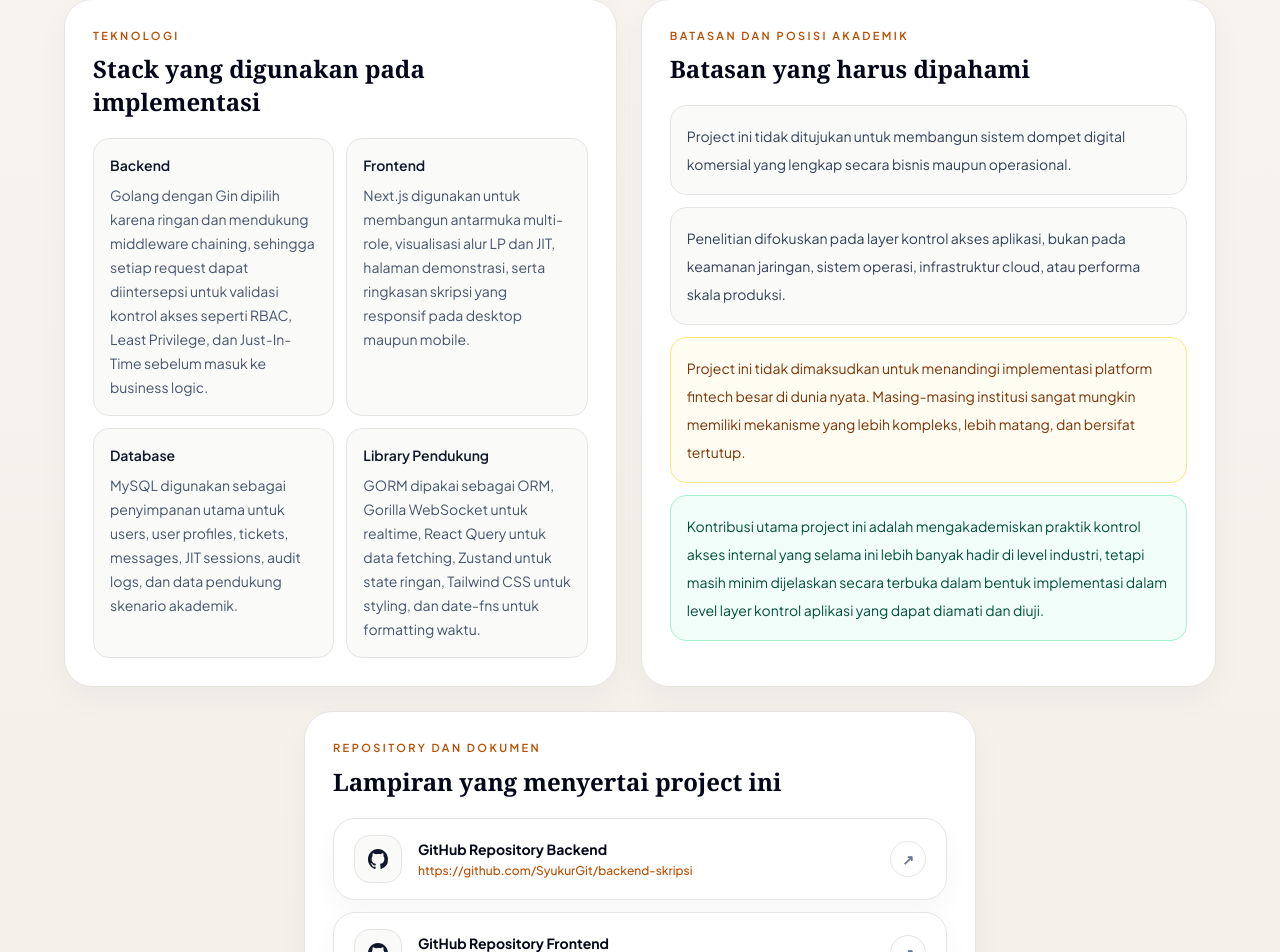
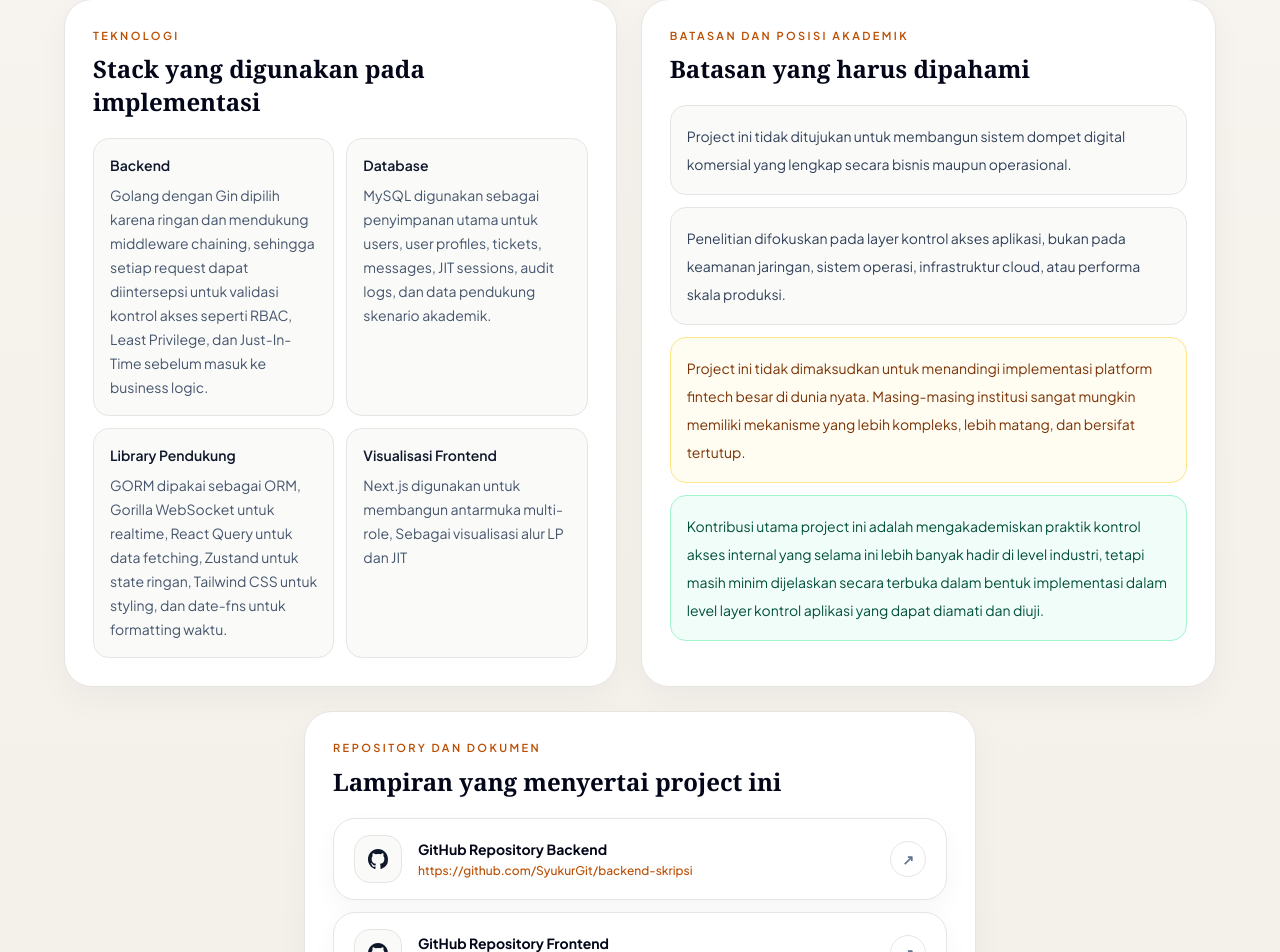
Before and after one commit to SyukurGit/frontend-skripsi, a Next.js app: page /skripsi in a window 1280 px wide. Shown: the part 4327-5279 px from the top of the page. Built offline with nearby package versions, Linux system fonts and the light colour scheme.

Commit message:
adalah pokoknya

```diff
--- a/src/app/skripsi/page.tsx
+++ b/src/app/skripsi/page.tsx
@@ -82,10 +82,7 @@ const stackItems = [
     title: "Backend",
     body: "Golang dengan Gin dipilih karena ringan dan mendukung middleware chaining, sehingga setiap request dapat diintersepsi untuk validasi kontrol akses seperti RBAC, Least Privilege, dan Just-In-Time sebelum masuk ke business logic."
   },
-  {
-    title: "Frontend",
-    body: "Next.js digunakan untuk membangun antarmuka multi-role, visualisasi alur LP dan JIT, halaman demonstrasi, serta ringkasan skripsi yang responsif pada desktop maupun mobile.",
-  },
+
   {
     title: "Database",
     body: "MySQL digunakan sebagai penyimpanan utama untuk users, user profiles, tickets, messages, JIT sessions, audit logs, dan data pendukung skenario akademik.",
@@ -93,6 +90,10 @@ const stackItems = [
   {
     title: "Library Pendukung",
     body: "GORM dipakai sebagai ORM, Gorilla WebSocket untuk realtime, React Query untuk data fetching, Zustand untuk state ringan, Tailwind CSS untuk styling, dan date-fns untuk formatting waktu.",
+  },
+   {
+    title: "Visualisasi Frontend",
+    body: "Next.js digunakan untuk membangun antarmuka multi-role, Sebagai visualisasi alur LP dan JIT",
   },
 ];
 
```
